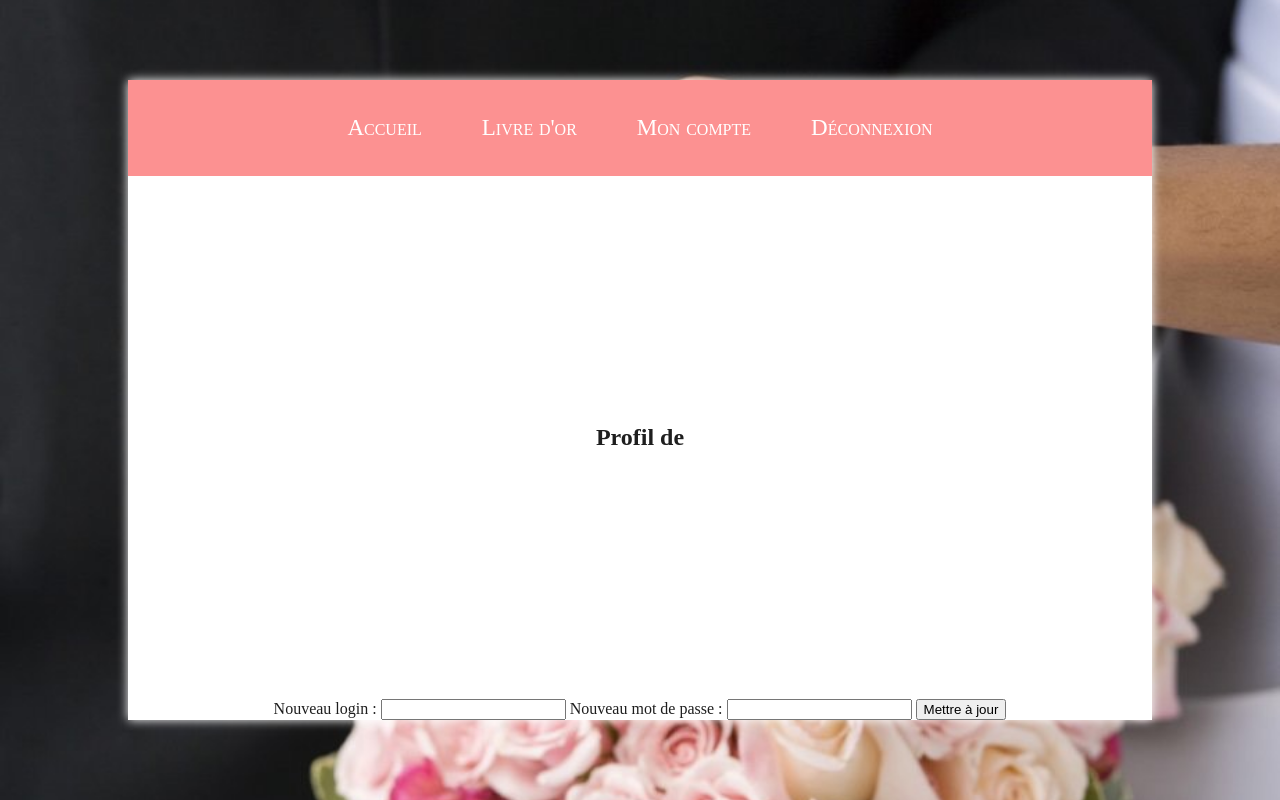
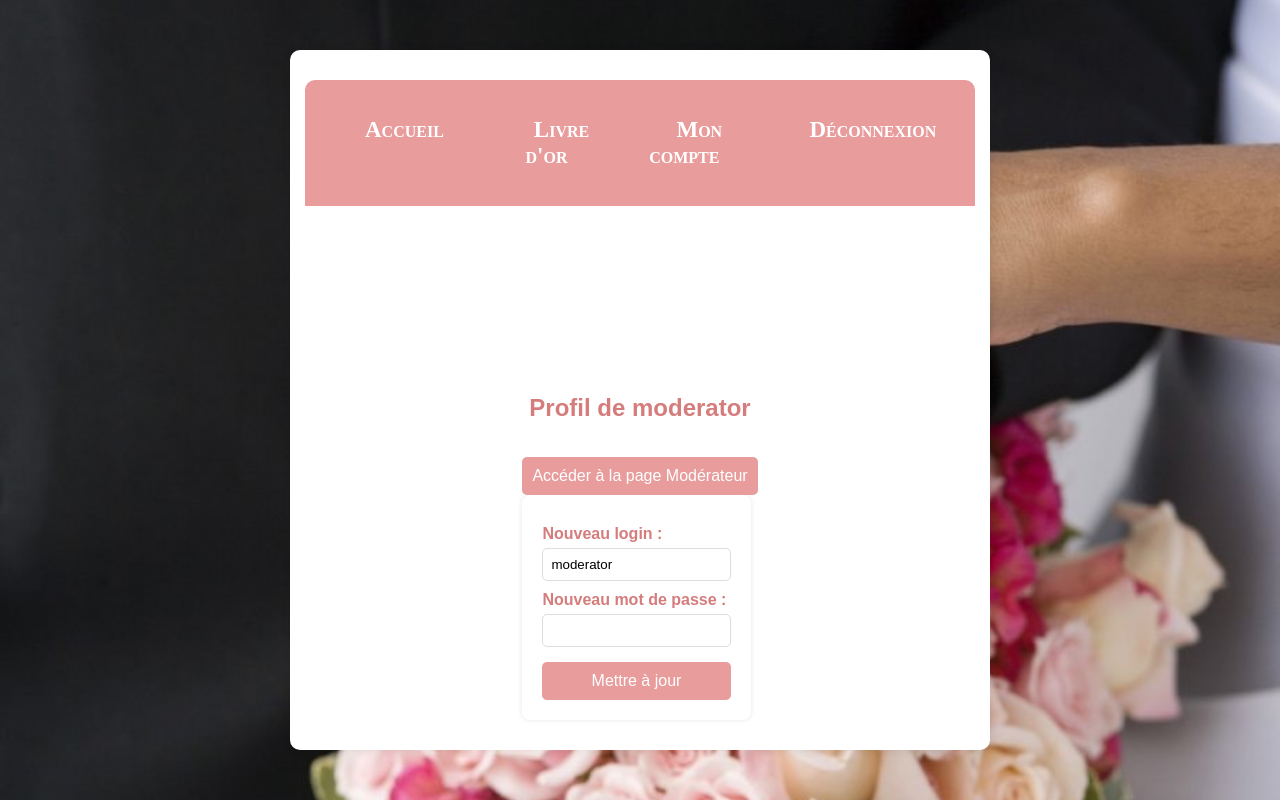
Before and after one commit to scott-allo/livre-or, a PHP site: page /pages/profil.php in a window 1280 px wide. Run offline with PHP 8.4, Linux system fonts and the light colour scheme; the visitor is signed in with stand-in values (Sample User, id 1); data comes from the database, SQL or seed files in the repository; data that the repository does not hold is empty; some web fonts are replaced.

Commit message:
correction profil css

```diff
--- a/css/global.css
+++ b/css/global.css
@@ -1,5 +1,4 @@
 /* GENERAL */
-@import url("https://use.typekit.net/rkq5tdm.css");
 @import url("https://use.typekit.net/rkq5tdm.css");
 
 body {
--- a/css/profil.css
+++ b/css/profil.css
@@ -1,24 +1,95 @@
-@import url("https://use.typekit.net/rkq5tdm.css");
-#profil {
-  width: 100%;
-  height: 80vh;
+/* profil.css */
+body {
+  font-family: Arial, sans-serif;
+  background-color: #f8f8f8;
+  margin: 0;
+  padding: 0;
+  display: flex;
+  justify-content: center;
+  align-items: center;
+  height: 100vh;
+}
+
+.content-wrapper {
+  width: 50%;
+  background: white;
+  padding: 30px;
+  border-radius: 10px;
+  box-shadow: 0 0 10px rgba(0, 0, 0, 0.1);
+  text-align: center;
+}
+
+header {
+  background-color: #e89c9c;
+  padding: 15px;
+  text-align: center;
+  border-radius: 10px 10px 0 0;
+}
+
+header a {
+  color: white;
+  text-decoration: none;
+  margin: 0 15px;
+  font-weight: bold;
+}
+
+h1 {
+  color: #d57c7c;
+  margin-bottom: 20px;
+}
+
+.formform {
   display: flex;
   flex-direction: column;
   align-items: center;
-  text-align: center;
-  justify-content: center;
-  background-color: bisque;
-  background-repeat: no-repeat;
-  background-size: cover;
 }
 
-#profil h3 {
+form {
+  width: 80%;
+  display: flex;
+  flex-direction: column;
+  background: #fff;
   padding: 20px;
+  border-radius: 8px;
+  box-shadow: 0 0 5px rgba(0, 0, 0, 0.1);
+}
+
+label {
+  font-weight: bold;
+  margin-top: 10px;
+  color: #d57c7c;
+  text-align: left;
+  width: 100%;
+}
+
+input {
+  width: 100%;
+  padding: 8px;
+  margin-top: 5px;
+  border: 1px solid #ddd;
+  border-radius: 5px;
+  box-sizing: border-box;
+}
+
+button {
+  margin-top: 15px;
+  background-color: #e89c9c;
+  color: white;
+  border: none;
+  padding: 10px;
+  font-size: 16px;
+  border-radius: 5px;
+  cursor: pointer;
+  transition: 0.3s;
+}
+
+button:hover {
+  background-color: #d57c7c;
+  transform: scale(1.05);
+}
+
+p {
   text-align: center;
-  font-size: 30px;
-  font-family: "rafaella", sans-serif;
-  font-weight: 400;
-  font-style: normal;
-  color: #241b1b;
-  text-shadow: 0 0 10px #000000;
+  color: green;
+  font-weight: bold;
 }
--- a/pages/profil.php
+++ b/pages/profil.php
@@ -52,6 +52,9 @@ if ($userData && $userData['login'] === 'moderator') {
                 require_once __DIR__ . '/../models/Header.php';
                 ?>
             </header>
+
+
+    <div class="profil">
     <h1>Profil de <?php echo htmlspecialchars($userData['login']); ?></h1>
 
     <?php if (isset($message)) : ?>
@@ -72,7 +75,7 @@ if ($userData && $userData['login'] === 'moderator') {
 
         <button type="submit">Mettre à jour</button>
     </form>
-
+    </div>
     </section>
 </body>
 </html>
```
Also changed, not shown: sql/livreor.sql (+63 -11 lines).
